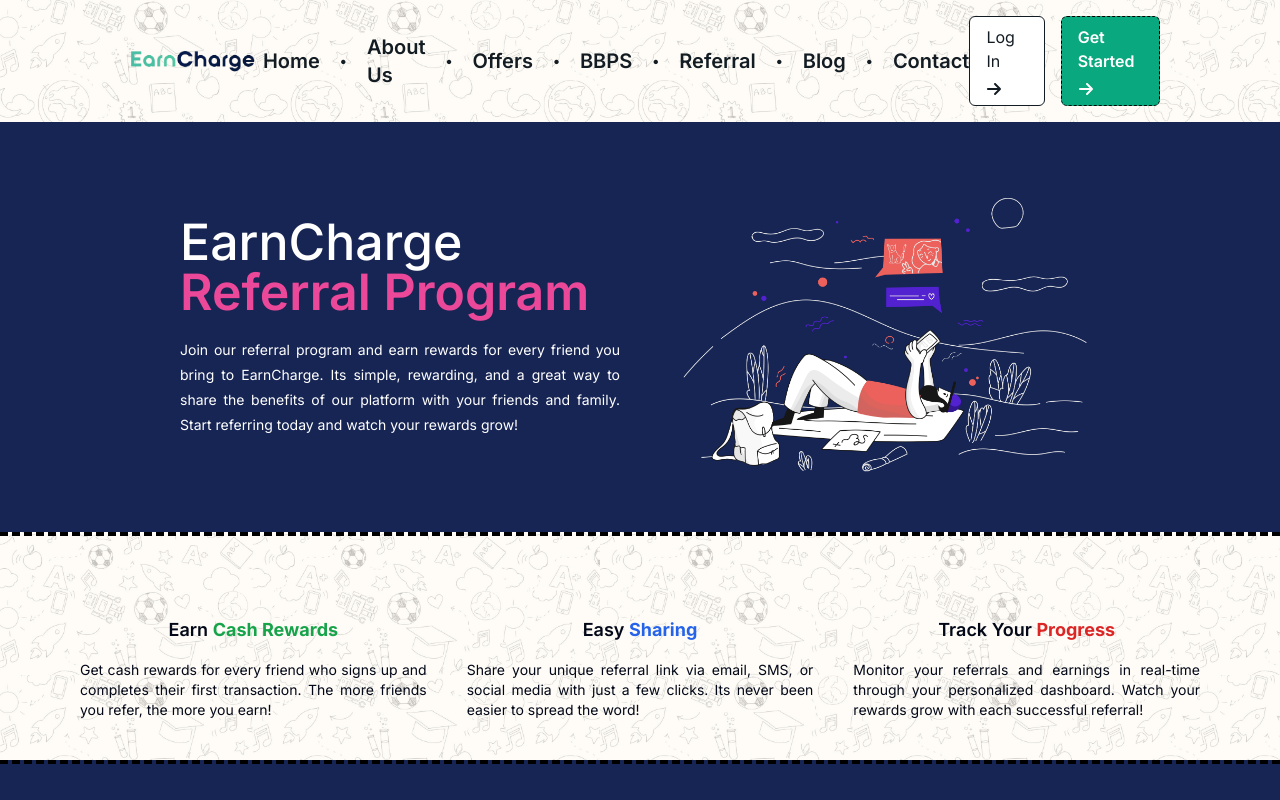
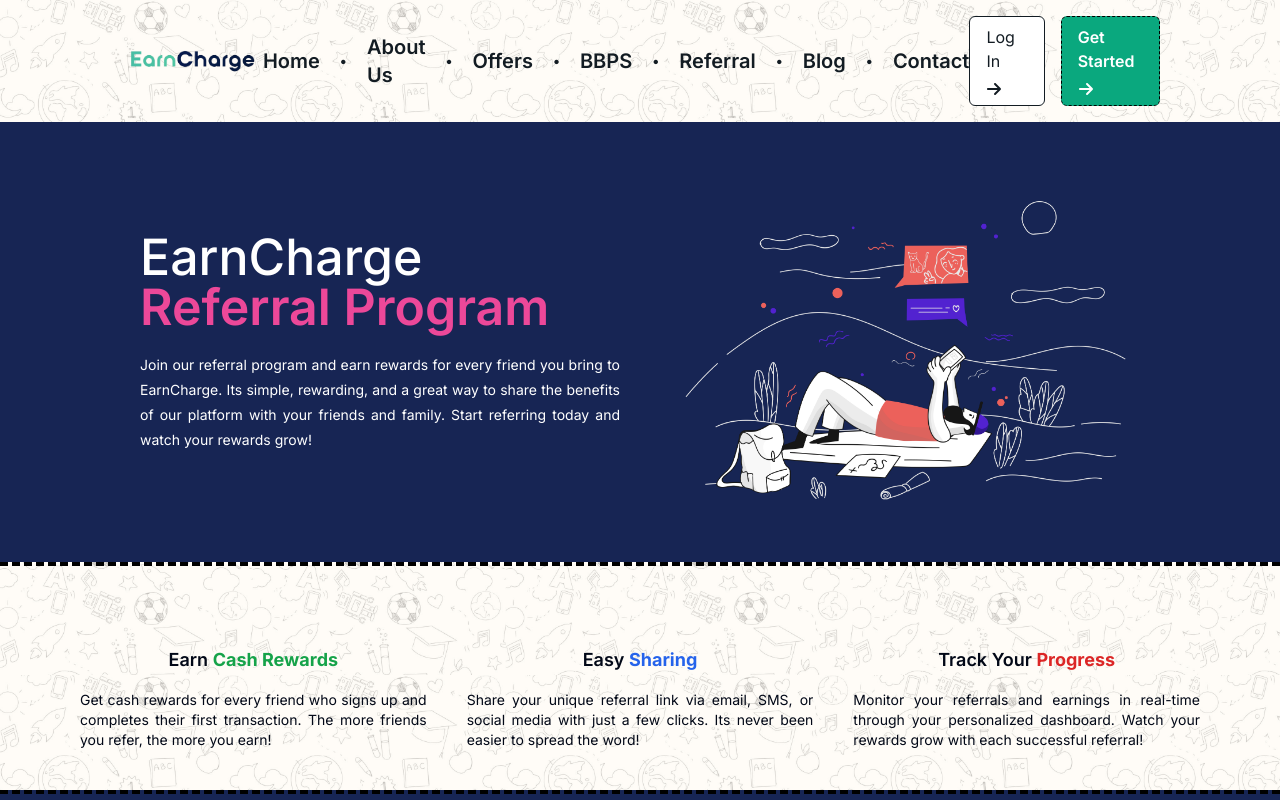
Before and after one commit to Vismay19999/earncharge-rewrite-frontend, a Next.js app: page /referral in a window 1280 px wide. Shown: the top 800 px of the page. Built offline with nearby package versions, Linux system fonts and the light colour scheme.

Commit message:
Page Fixed

```diff
--- a/src/app/(others)/referral/page.tsx
+++ b/src/app/(others)/referral/page.tsx
@@ -8,7 +8,7 @@
   return (
     <>
       <div className="px-10 bg-blue-950 border-t-black border-dashed">
-        <div className="max-w-[1000px] p-10 m-auto justify-between items-center flex flex-wrap flex-col lg:flex-row gap-10">
+        <div className="max-w-[1000px] p-0 py-10 m-auto justify-between items-center flex flex-wrap flex-col lg:flex-row gap-10">
           <div className="flex-[1]">
             <h1 className="text-white font-semibold text-2xl">
               <div className="flex flex-col text-[50px] font-[500] leading-[50px] ">
```
